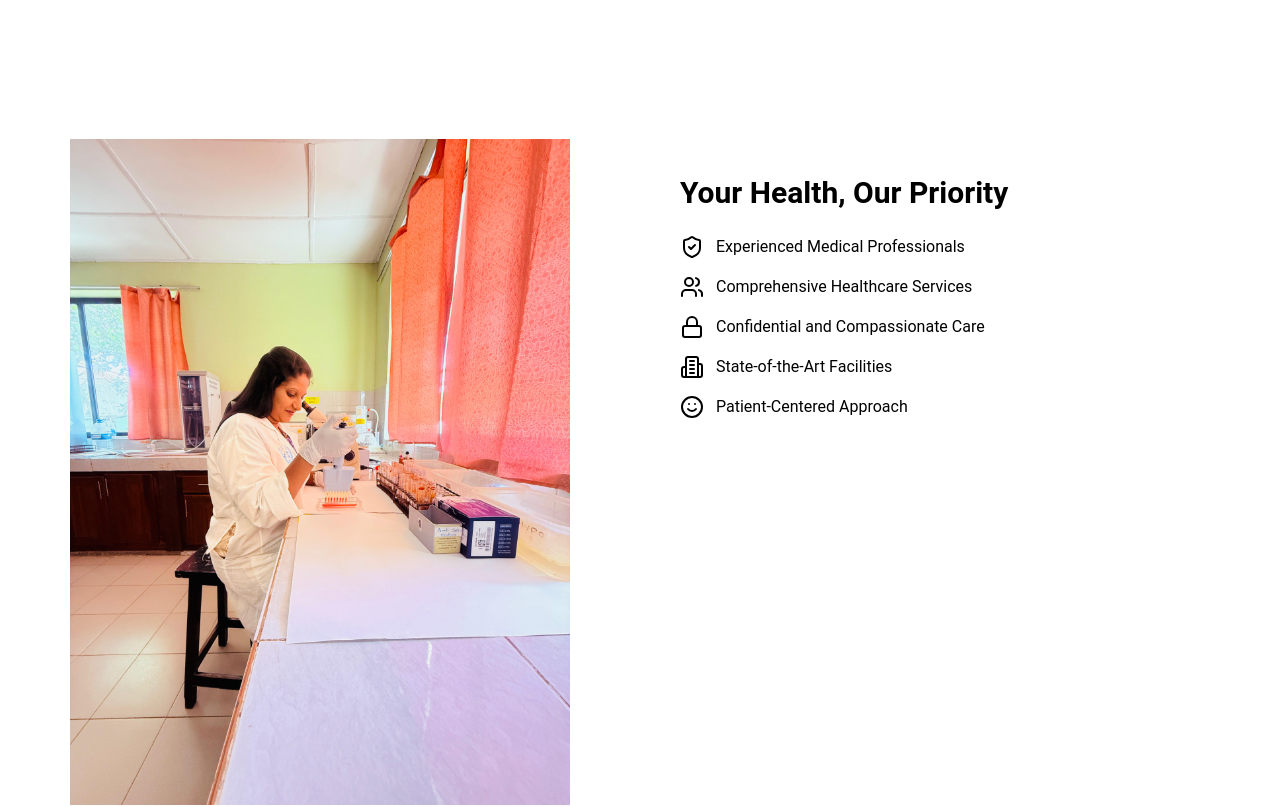
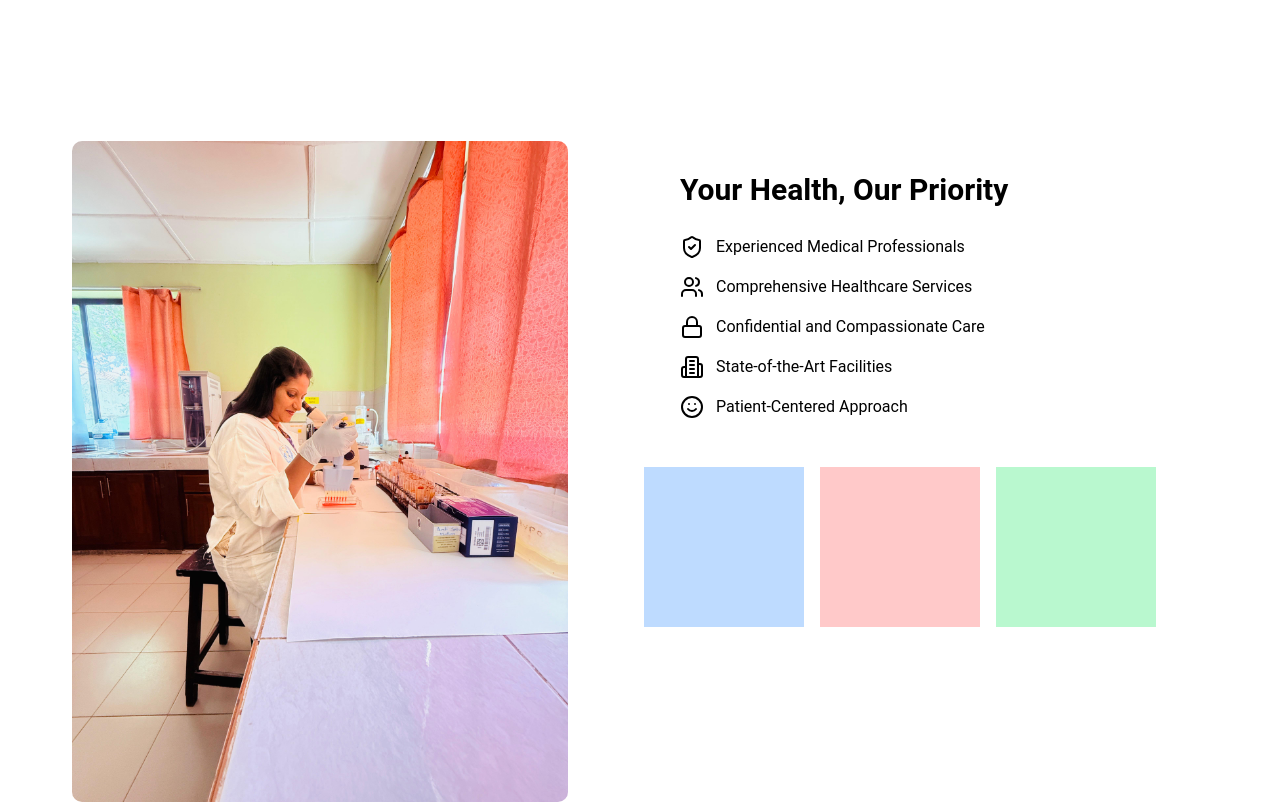
Before and after one commit to Ch4nnXDev/gov-clinic-webiste, a Next.js app in the folder gov-clinic/: page / in a window 1280 px wide. Shown: the part 2200-3007 px from the top of the page. Built offline with nearby package versions, Linux system fonts and the light colour scheme.

Commit message:
added layout code for those counter in the Why.tsx

```diff
--- a/gov-clinic/src/app/components/why.tsx
+++ b/gov-clinic/src/app/components/why.tsx
@@ -10,16 +10,16 @@ export default function Why() {
 
         <Image
           src="/labb.jpeg"
-          alt="Clinic Logo"
+          alt="laboratory inspection"
           width={500}
           height={100}
-          className="object-contain"
+          className="object-contain border-2 rounded-xl"
         />
       </div>
       </div>
       <div className="flex flex-col w-1/2 p-10 h-full">
         <div>
-        <h2 className="text-black text-3xl font-bold mb-6">Your Health, Our Priority</h2>
+          <h2 className="text-black text-3xl font-bold mb-6 animate-bounce">Your Health, Our Priority</h2>
           <ul className="space-y-4 text-black">
             <li className="flex items-center">
               <ShieldCheck className="mr-3" />
@@ -44,6 +44,11 @@ export default function Why() {
           </ul>
 
         </div>
+        <div className="flex flex-row  mt-10 mr-30 p-2 justify-center items-center text-black font-xl gap-4">
+          <div className="flex flex-col bg-blue-200  p-20"></div>
+          <div className="flex flex-col bg-red-200  p-20"></div>
+          <div className="flex flex-col bg-green-200 p-20"></div>
+        </div>
       <div>
 
       </div>
--- a/gov-clinic/src/app/layout.tsx
+++ b/gov-clinic/src/app/layout.tsx
@@ -1,5 +1,5 @@
 
-import "./globals.css"
+import "./globals.css";
 import NavBar from "./components/nav-bar";
 import Footer from "./components/footer";
 
```
Lines whose indentation alone changed are shown as unchanged.
